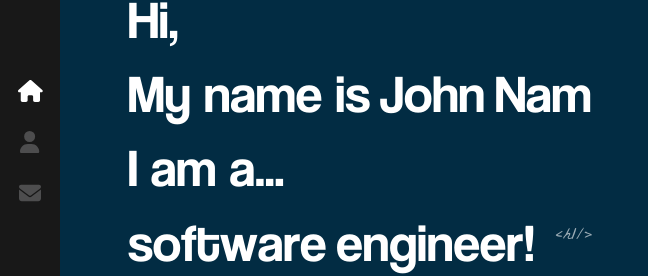
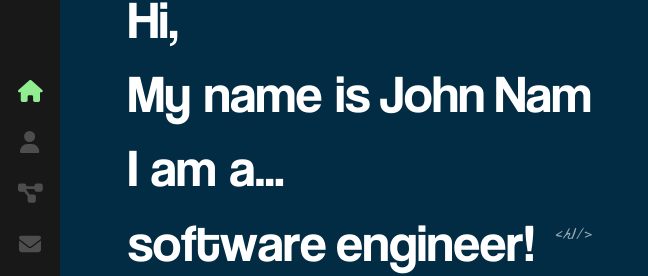
Before and after one commit to Tiranoe/ReactPortfolio, a React (Create React App) app in the folder react-portfolio/: page / in a window 1280 px wide. Shown: the part 214-490 px from the top of the page, without its empty margins (0-648 px from the left). Built offline with nearby package versions, Linux system fonts and the light colour scheme.

Commit message:
add project tab

```diff
--- a/react-portfolio/src/App.js
+++ b/react-portfolio/src/App.js
@@ -3,6 +3,7 @@ import { Routes, Route } from 'react-router-dom'
 import Layout from './components/Layout'
 import Home from './components/Home'
 import About from './components/About'
+import Project from './components/Project'
 
 function App() {
   return (
@@ -11,6 +12,7 @@ function App() {
         <Route path="/" element={<Layout />}>
           <Route index element={<Home />} />
           <Route path='about' element={<About />} />
+          <Route path='project' element={<Project />} />
         </Route>
       </Routes>
     </>
--- /dev/null
+++ b/react-portfolio/src/components/Project/index.js
@@ -0,0 +1,5 @@
+import './index.scss'
+
+const Project = () => 'Hello'
+
+export default Project
--- a/react-portfolio/src/components/Sidebar/index.js
+++ b/react-portfolio/src/components/Sidebar/index.js
@@ -2,7 +2,7 @@ import { Link, NavLink } from 'react-router-dom'
 import './index.scss'
 import LOGO_1 from '../../assets/images/LOGO_1.png'
 import { FontAwesomeIcon } from '@fortawesome/react-fontawesome'
-import { faEnvelope, faFile, faHome, faUser } from '@fortawesome/free-solid-svg-icons'
+import { faDiagramProject, faEnvelope, faFile, faHome, faUser } from '@fortawesome/free-solid-svg-icons'
 import { faGithub, faLinkedin } from '@fortawesome/free-brands-svg-icons'
 
 const Sidebar = () => (
@@ -16,6 +16,9 @@ const Sidebar = () => (
         </NavLink>
         <NavLink exact='true' activeclassname='active' className='about-link' to='/about'>
             <FontAwesomeIcon icon={faUser} color='#4d4d4e' />
+        </NavLink>
+        <NavLink exact='true' activeclassname='active' className='project-link' to='/project'>
+            <FontAwesomeIcon icon={faDiagramProject} color='#4d4d4e' />
         </NavLink>
         <NavLink exact='true' activeclassname='active' className='contact-link' to='/contact'>
             <FontAwesomeIcon icon={faEnvelope} color='#4d4d4e' />
--- a/react-portfolio/src/components/Sidebar/index.scss
+++ b/react-portfolio/src/components/Sidebar/index.scss
@@ -80,6 +80,12 @@ nav {
         }
     }
 
+    a.project-link {
+        &:after {
+            content: 'Project';
+        }
+    }
+
     a.contact-link {
         &:after {
             content: 'Contact';
@@ -88,7 +94,7 @@ nav {
 
     a.active {
         svg {
-            color: white;
+            color: lightgreen;
         }
     }
 }
```
Also changed, not shown: react-portfolio/src/components/Project/index.scss (added).
